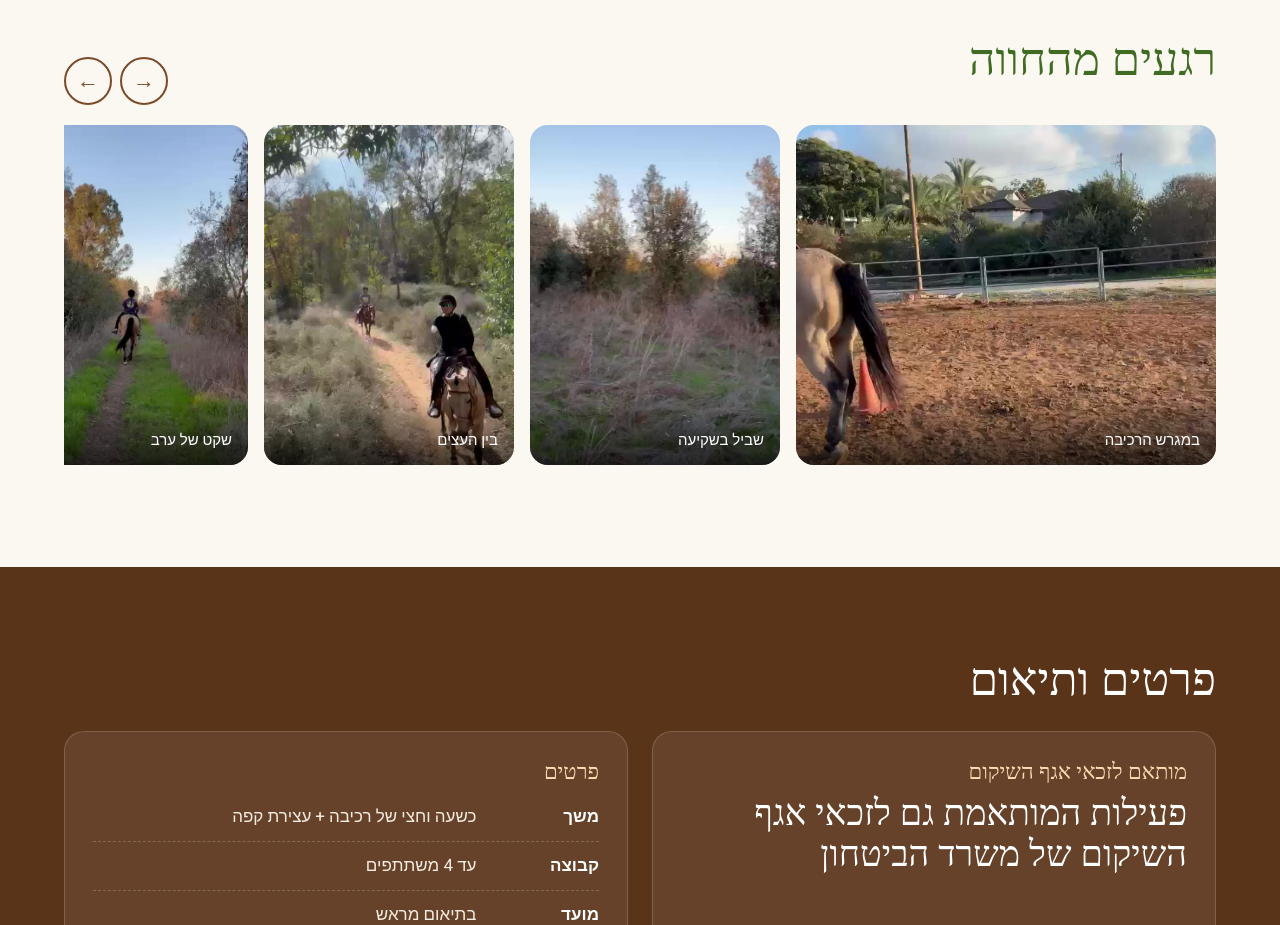
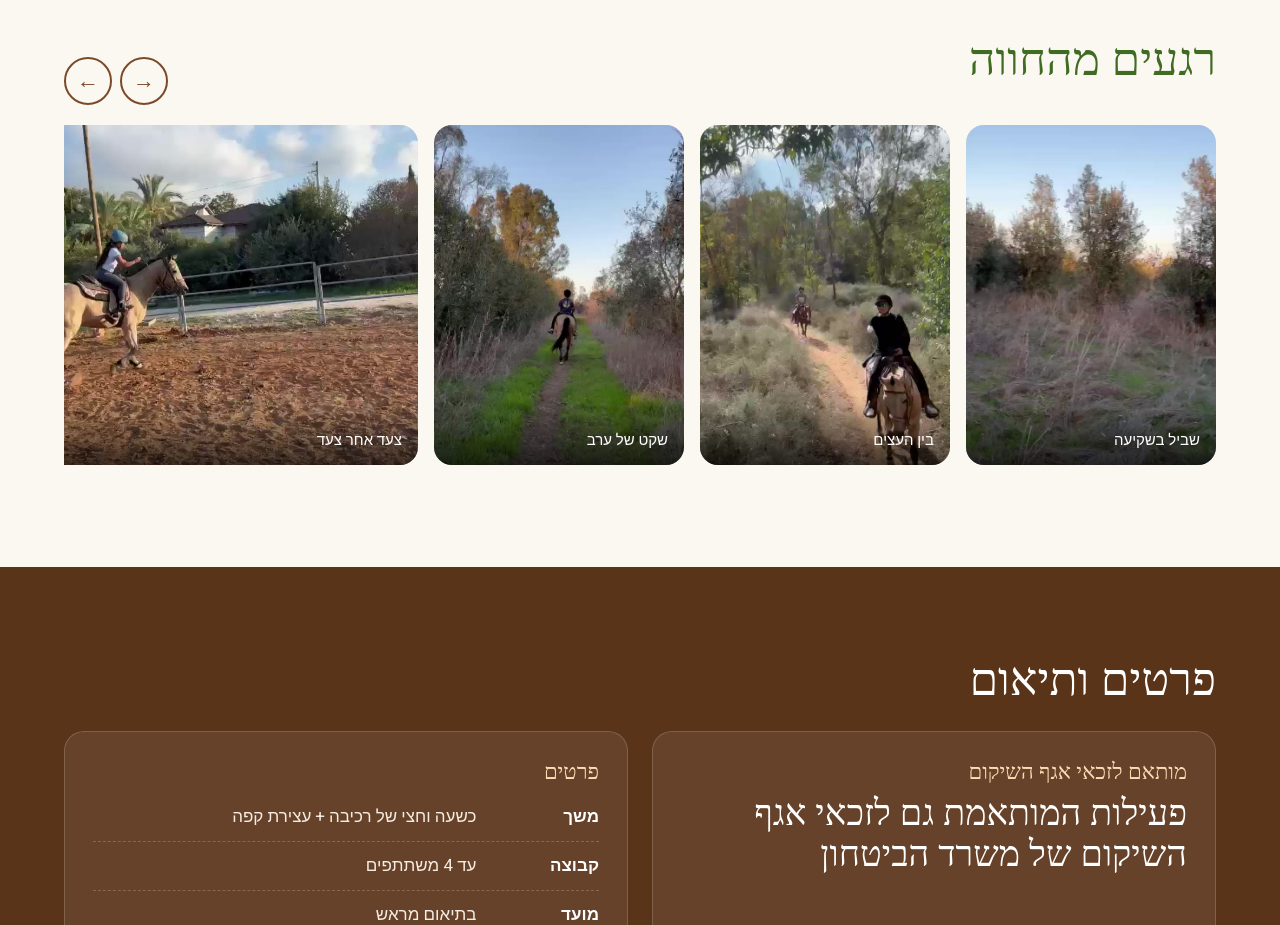
Before and after one commit to nirnag/chavat-sheli, a plain HTML site: page index.html in a window 1280 px wide. Shown: the part 2820-3745 px from the top of the page. Drawn offline with Linux system fonts and the light colour scheme; a web font is replaced by a local one.

Commit message:
Remove rear-view photo from gallery
Co-Authored-By: Claude Opus 5.5 <noreply@anthropic.com>
Claude-Session: https://claude.ai/code/session_01Qvm7XehKh5ycFf1eMD8i2B

```diff
--- a/index.html
+++ b/index.html
@@ -323,7 +323,7 @@ footer a{color:#fff}
   });
 
   const pics = [
-    ['arena2.jpg','במגרש הרכיבה',0],['sunset2.jpg','שביל בשקיעה',1],['trail2.jpg','בין העצים',1],
+    ['sunset2.jpg','שביל בשקיעה',1],['trail2.jpg','בין העצים',1],
     ['sunset3.jpg','שקט של ערב',1],['arena3.jpg','צעד אחר צעד',0],
     ['coffee.jpg','עצירה לקפה',1],['hero.jpg','שביל בין השדות',0],['treats.jpg','קפה ופינוקים בשטח',1],['forest.jpg','שבילי אקליפטוס',0]
   ];
```
Also changed, not shown: img/arena2.jpg (deleted).
